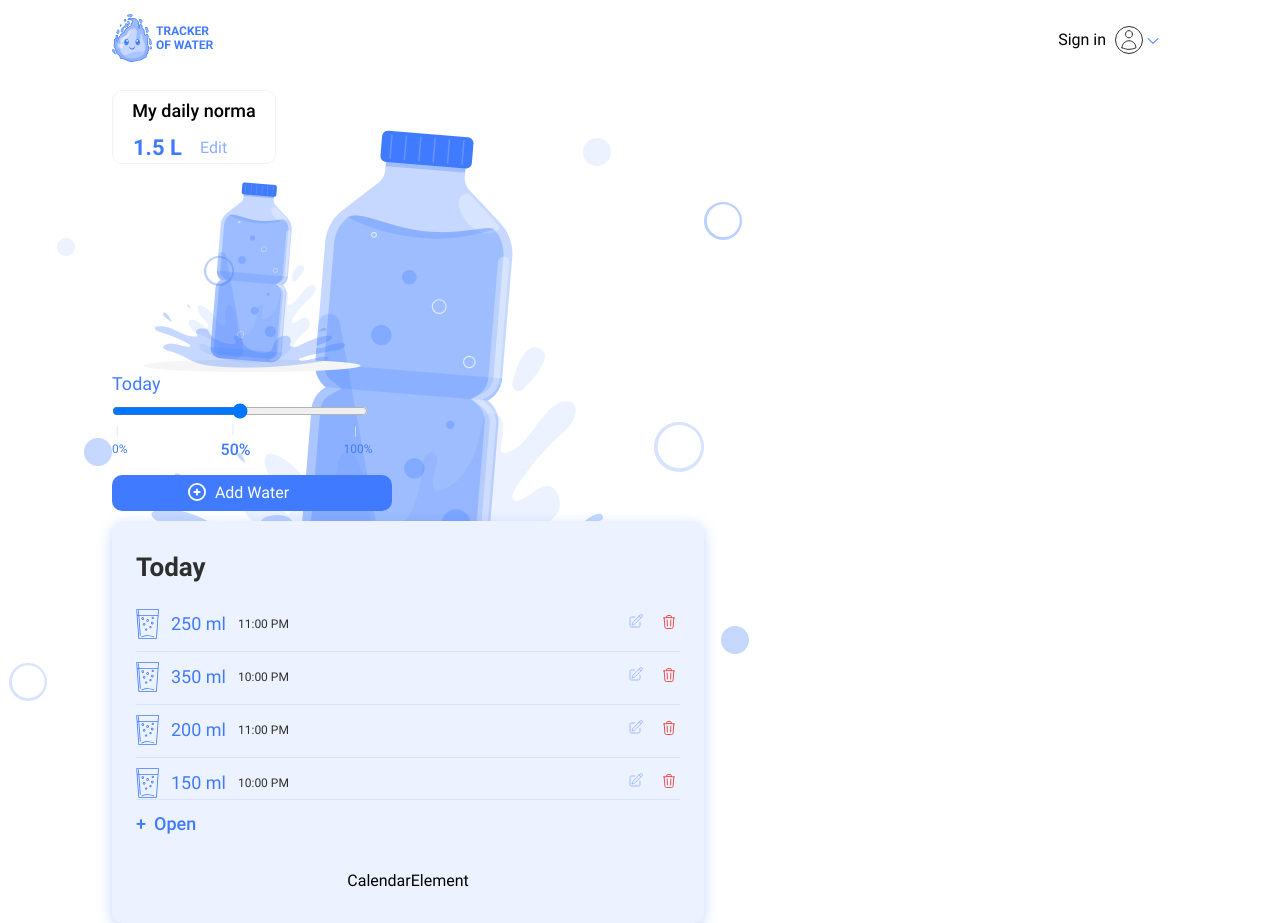
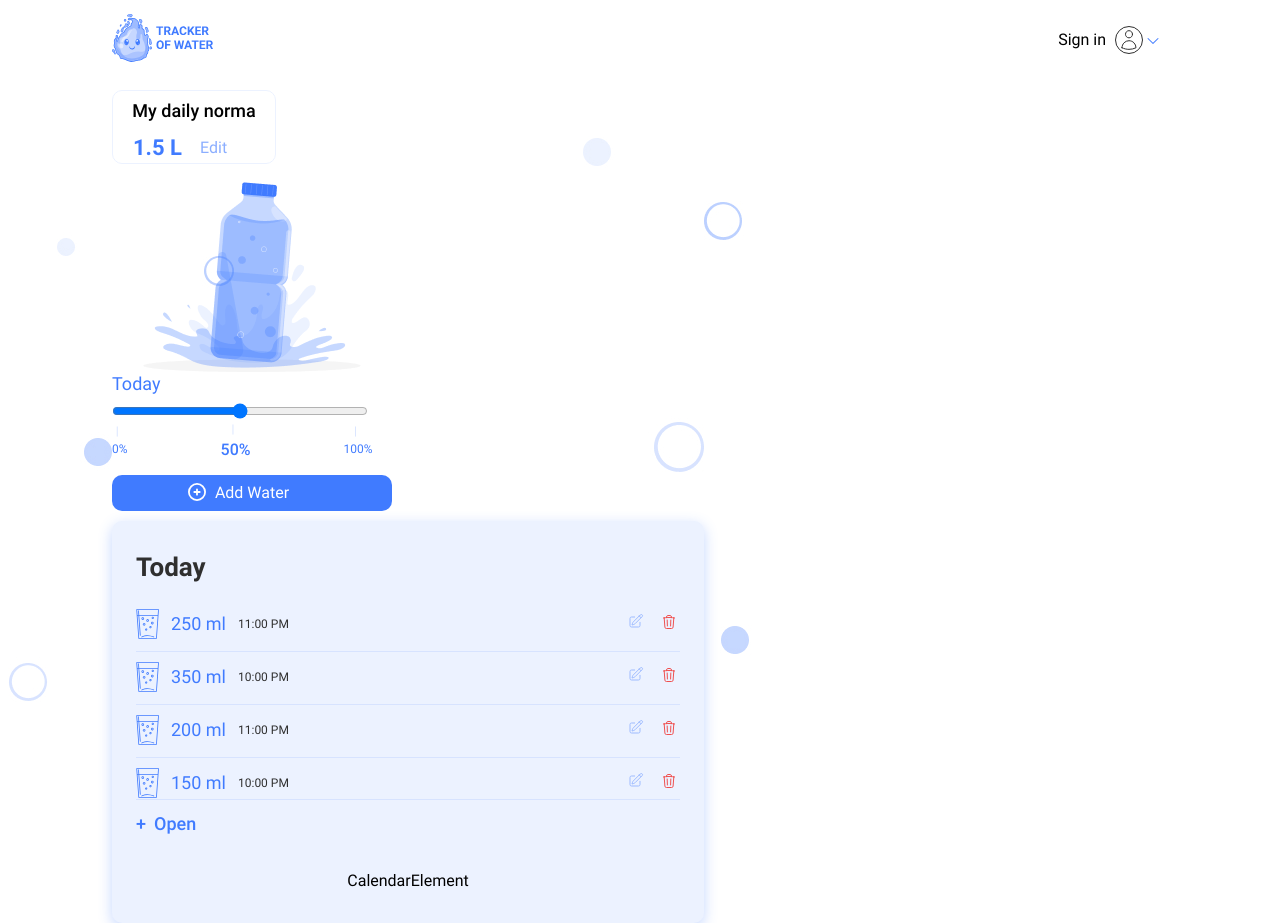
Before and after one commit to GoitStudentsWorks/bc-65-react-node-Elizabethhub, a React (Vite) app: page /byte-my-water-app/home in a window 1280 px wide. Built offline with nearby package versions, Linux system fonts and the light colour scheme.

Commit message:
Update HomePage.jsx

```diff
--- a/src/pages/Home/HomePage.jsx
+++ b/src/pages/Home/HomePage.jsx
@@ -1,12 +1,12 @@
 import DailyNorma from '../../components/DailyNorma/DailyNorma';
-import { DivImgContainer } from '../../components/Layout/Layout.styled';
+
 import WaterCalendar from '../../components/WaterCalendar/WaterCalendar';
 import { HomeContauner } from './HomePageStyled';
 
 const HomePage = () => {
   return (
     <>
-      <DivImgContainer />
+      {/* <DivImgContainer /> */}
       <HomeContauner>
         <DailyNorma />
         <WaterCalendar />
```
